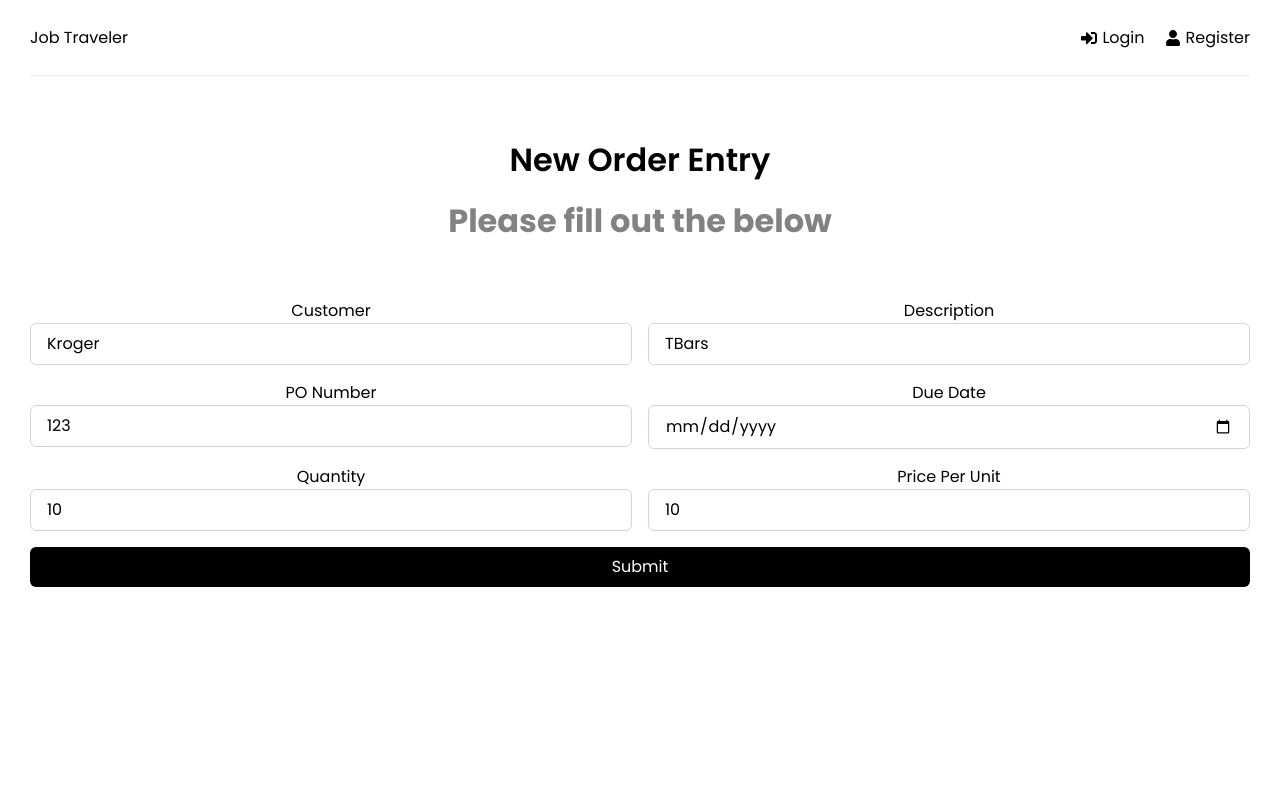
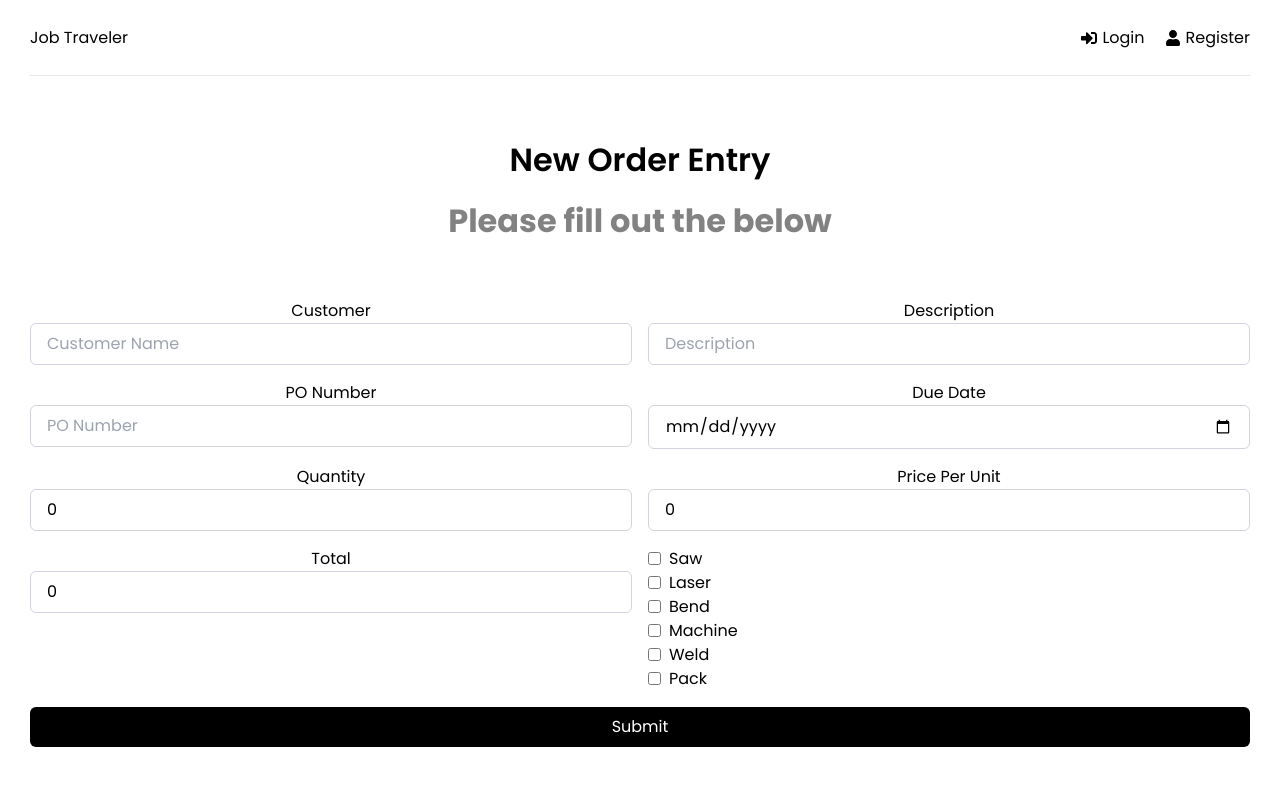
Before and after one commit to mac909/Capstone, a React (Create React App) app in the folder frontend/: page /job in a window 1280 px wide. Shown: the top 786 px of the page. Built offline with nearby package versions, Linux system fonts and the light colour scheme.

Commit message:
Add operations checkbox to order form

```diff
--- a/frontend/src/pages/jobPage/Job.jsx
+++ b/frontend/src/pages/jobPage/Job.jsx
@@ -1,7 +1,7 @@
 import React from "react";
 import { useDispatch } from "react-redux";
 import { createJob } from "../../features/jobs/jobSlice";
-import { useState } from "react";
+import { useState, useEffect } from "react";
 import { useNavigate } from "react-router-dom";
 import { toast } from "react-toastify";
 
@@ -10,12 +10,12 @@ const Job = () => {
 	const navigate = useNavigate();
 
 	const [formData, setFormData] = useState({
-		customer: "Kroger",
-		description: "TBars",
+		customer: "",
+		description: "",
 		dueDate: "",
-		poNumber: "123",
-		quantity: 10,
-		price: 10,
+		poNumber: "",
+		quantity: 0,
+		price: 0,
 		operations: [],
 		status: "Open",
 		notes: "",
@@ -23,6 +23,26 @@ const Job = () => {
 
 	const { customer, description, dueDate, poNumber, quantity, price } =
 		formData;
+
+	const [selectedOptions, setSelectedOptions] = useState([]);
+
+	// Function to handle checkbox selection
+	const handleCheckboxChange = (option) => {
+		setSelectedOptions((prevOptions) => {
+			if (prevOptions.includes(option)) {
+				return prevOptions.filter((item) => item !== option);
+			} else {
+				return [...prevOptions, option];
+			}
+		});
+
+		setFormData((prevFormData) => ({
+			...prevFormData,
+			operations: selectedOptions.includes(option)
+				? prevFormData.operations.filter((item) => item !== option)
+				: [...prevFormData.operations, option],
+		}));
+	};
 
 	const onChange = (e) => {
 		const { name, value } = e.target;
@@ -130,7 +150,7 @@ const Job = () => {
 						/>
 					</div>
 					<div>
-						<label htmlFor="pricePerUnit">Price Per Unit</label>
+						<label htmlFor="price">Price Per Unit</label>
 						<input
 							type="number"
 							id="price"
@@ -141,6 +161,76 @@ const Job = () => {
 							className="w-full px-4 py-2 border border-gray-300 rounded-md"
 							required
 						/>
+					</div>
+					<div>
+						<label htmlFor="total">Total</label>
+						<input
+							type="number"
+							id="total"
+							name="total"
+							placeholder="Price Per Unit"
+							value={price * quantity}
+							readOnly
+							className="w-full px-4 py-2 border border-gray-300 rounded-md"
+							required
+						/>
+					</div>
+					<div>
+						{/* Checkbox options */}
+						<label className="flex items-center">
+							<input
+								type="checkbox"
+								className="mr-2"
+								checked={selectedOptions.includes("Saw")}
+								onChange={() => handleCheckboxChange("Saw")}
+							/>
+							Saw
+						</label>
+						<label className="flex items-center">
+							<input
+								type="checkbox"
+								className="mr-2"
+								checked={selectedOptions.includes("Laser")}
+								onChange={() => handleCheckboxChange("Laser")}
+							/>
+							Laser
+						</label>
+						<label className="flex items-center">
+							<input
+								type="checkbox"
+								className="mr-2"
+								checked={selectedOptions.includes("Bend")}
+								onChange={() => handleCheckboxChange("Bend")}
+							/>
+							Bend
+						</label>
+						<label className="flex items-center">
+							<input
+								type="checkbox"
+								className="mr-2"
+								checked={selectedOptions.includes("Machine")}
+								onChange={() => handleCheckboxChange("Machine")}
+							/>
+							Machine
+						</label>
+						<label className="flex items-center">
+							<input
+								type="checkbox"
+								className="mr-2"
+								checked={selectedOptions.includes("Weld")}
+								onChange={() => handleCheckboxChange("Weld")}
+							/>
+							Weld
+						</label>
+						<label className="flex items-center">
+							<input
+								type="checkbox"
+								className="mr-2"
+								checked={selectedOptions.includes("Pack")}
+								onChange={() => handleCheckboxChange("Pack")}
+							/>
+							Pack
+						</label>
 					</div>
 					<div className="col-span-2">
 						<input
```
